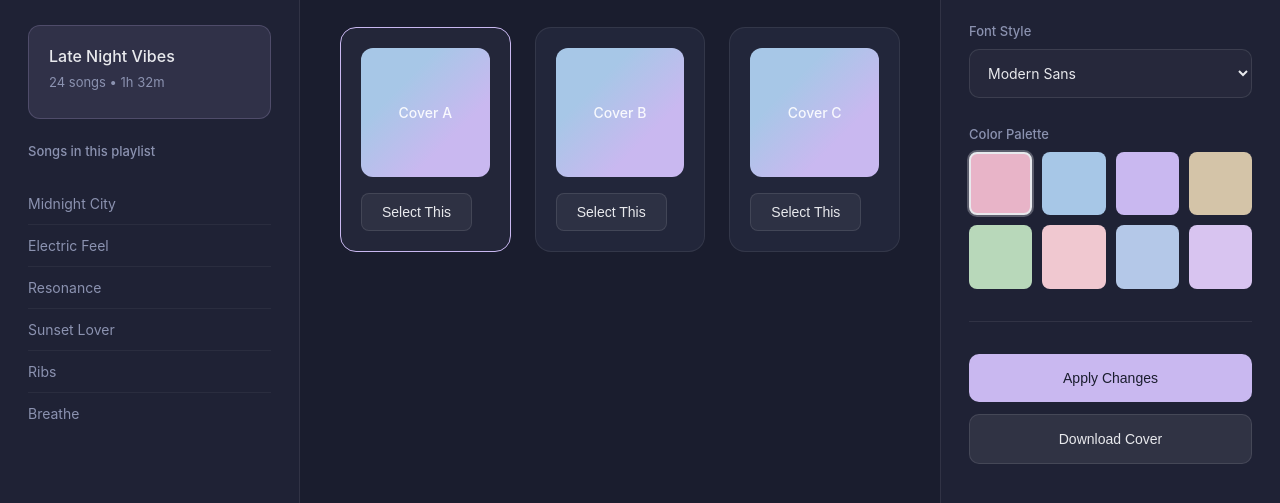
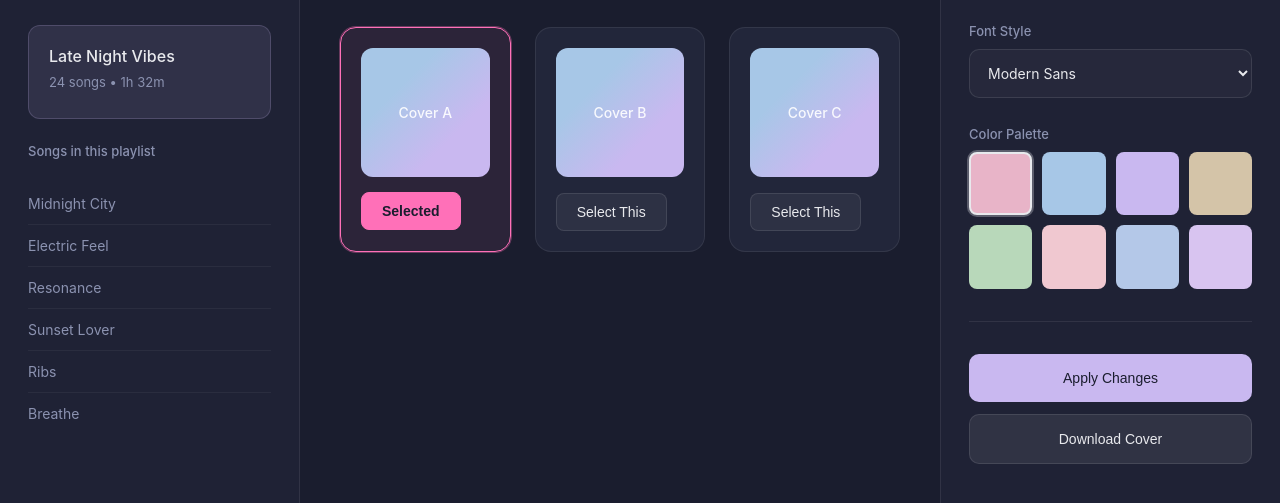
Before and after one commit to pauline-rosales/album_generator_project, a website: page Frontend/generate.html in a window 1280 px wide. Shown: the part 225-728 px from the top of the page. Drawn offline with Linux system fonts and the light colour scheme.

Commit message:
added selection differentiation that changes selected cover to selected'

```diff
--- a/Frontend/assets/styles.css
+++ b/Frontend/assets/styles.css
@@ -90,11 +90,45 @@ body{
   border-radius:8px;color:#e8e9ed;font-weight:500;cursor:pointer;transition:.3s;font-size:14px
 }
 .regenerate-btn:hover{background:rgba(255,255,255,.08);border-color:rgba(180,200,220,.3)}
+
+/* --- Cover cards --- */
 .cover-grid{display:grid;grid-template-columns:repeat(3,1fr);gap:24px}
-.cover-card{background:#22263a;border-radius:16px;padding:20px;transition:.3s;border:1px solid rgba(255,255,255,.08)}
-.cover-card:hover{transform:translateY(-4px);border-color:rgba(201,184,240,.3)}
-.cover-card.selected{border-color:#c9b8f0;background:rgba(201,184,240,.05)}
-.cover-preview{width:100%;aspect-ratio:1;border-radius:12px;background:linear-gradient(135deg,#a7c7e7 30%,#c9b8f0 70%);margin-bottom:16px;display:flex;align-items:center;justify-content:center;color:rgba(255,255,255,.9);font-weight:500;font-size:14px}
+
+.cover-card{
+  background:#22263a;
+  border-radius:16px;
+  padding:20px;
+  transition:.3s;
+  border:1px solid rgba(255,255,255,.08);
+}
+
+/* Hover: just lift the card, no border color override */
+.cover-card:hover{
+  transform:translateY(-4px);
+}
+
+/* Selected cover card & button state */
+.cover-card.selected {
+  border-color: #ff70b8;
+  background: rgba(255, 112, 184, 0.08);
+  box-shadow: 0 0 0 1px rgba(255, 112, 184, 0.35);
+}
+
+.cover-card.selected .select-btn {
+  background: #ff70b8;
+  border-color: #ff70b8;
+  color: #1a1d2e;
+  font-weight: 600;
+  transform: translateY(-1px);
+}
+
+.cover-preview{
+  width:100%;aspect-ratio:1;border-radius:12px;
+  background:linear-gradient(135deg,#a7c7e7 30%,#c9b8f0 70%);
+  margin-bottom:16px;display:flex;align-items:center;justify-content:center;
+  color:rgba(255,255,255,.9);font-weight:500;font-size:14px
+}
+
 .text-input,.dropdown{
   width:100%;padding:14px;border:1px solid rgba(255,255,255,.1);border-radius:10px;font-size:14px;font-family:inherit;transition:.3s;background:rgba(255,255,255,.03);color:#e8e9ed
 }
--- a/Frontend/generate.html
+++ b/Frontend/generate.html
@@ -135,17 +135,7 @@
         return document.querySelector(".cover-card.selected");
       }
 
-      //Card selection
-      cards.forEach(card => {
-        const btn = card.querySelector(".select-btn");
-        btn.addEventListener("click", () => {
-          cards.forEach(c => c.classList.remove("selected"));
-          card.classList.add("selected");
-          applyToCard(card);
-        });
-      });
-
-      //Apply current controls to card preview
+      // Apply current controls to a card preview
       function applyToCard(card) {
         if (!card) return;
         const preview = card.querySelector(".cover-preview");
@@ -165,23 +155,60 @@
         if (swatch) {
           const color = getComputedStyle(swatch).backgroundColor;
 
-          //  If there is NO AI image yet, let palette control background
+          // If there is NO AI image yet, let palette control background
           if (!hasAiImage) {
             preview.style.backgroundImage = "none";
             preview.style.backgroundColor = color;
             preview.style.color = "#1a1d2e";
           }
 
-          // Always let the swatch control the border accent
-          card.style.borderColor = color;
+          // 🔸 We do NOT touch card.style.borderColor here,
+          // so the border is fully controlled by CSS (.cover-card.selected)
         }
       }
 
-      // title / font changes
+      // Sync button labels with current selected card
+      function syncCardButtons() {
+        cards.forEach(card => {
+          const btn = card.querySelector(".select-btn");
+          if (!btn) return;
+
+          if (card.classList.contains("selected")) {
+            btn.textContent = "Selected";
+          } else {
+            btn.textContent = "Select This";
+          }
+        });
+      }
+
+      // Initial sync (first card starts with class="cover-card selected")
+      syncCardButtons();
+
+      // Card selection: highlight + button text change
+      cards.forEach(card => {
+        const btn = card.querySelector(".select-btn");
+        if (!btn) return;
+
+        btn.addEventListener("click", () => {
+          // Clear selection class on all cards
+          cards.forEach(c => c.classList.remove("selected"));
+
+          // Mark this card as selected
+          card.classList.add("selected");
+
+          // Sync button labels based on .selected
+          syncCardButtons();
+
+          // Apply current controls (title, font, color) to this card
+          applyToCard(card);
+        });
+      });
+
+      // Title / font changes
       titleInput.addEventListener("input", () => applyToCard(getSelectedCard()));
       fontSelect.addEventListener("change", () => applyToCard(getSelectedCard()));
 
-      // color swatch click
+      // Color swatch click
       swatches.forEach(sw => {
         sw.addEventListener("click", () => {
           swatches.forEach(s => s.classList.remove("selected"));
@@ -262,7 +289,7 @@
             preview.style.backgroundRepeat   = "no-repeat";
             preview.style.backgroundColor    = "#000";
 
-            // Re-apply text / font / border, but keep image
+            // Re-apply text / font (border is CSS-controlled)
             applyToCard(card);
           });
         } catch (err) {
--- a/Frontend/server.js
+++ b/Frontend/server.js
@@ -271,7 +271,6 @@ Do NOT include any text, letters, numbers, logos, or captions in the image itsel
   }
 });
 
-
 //404 fallback send Home
 app.use((_, res) => res.status(404).sendFile(path.join(PUBLIC_DIR, 'index.html')));
 
```
